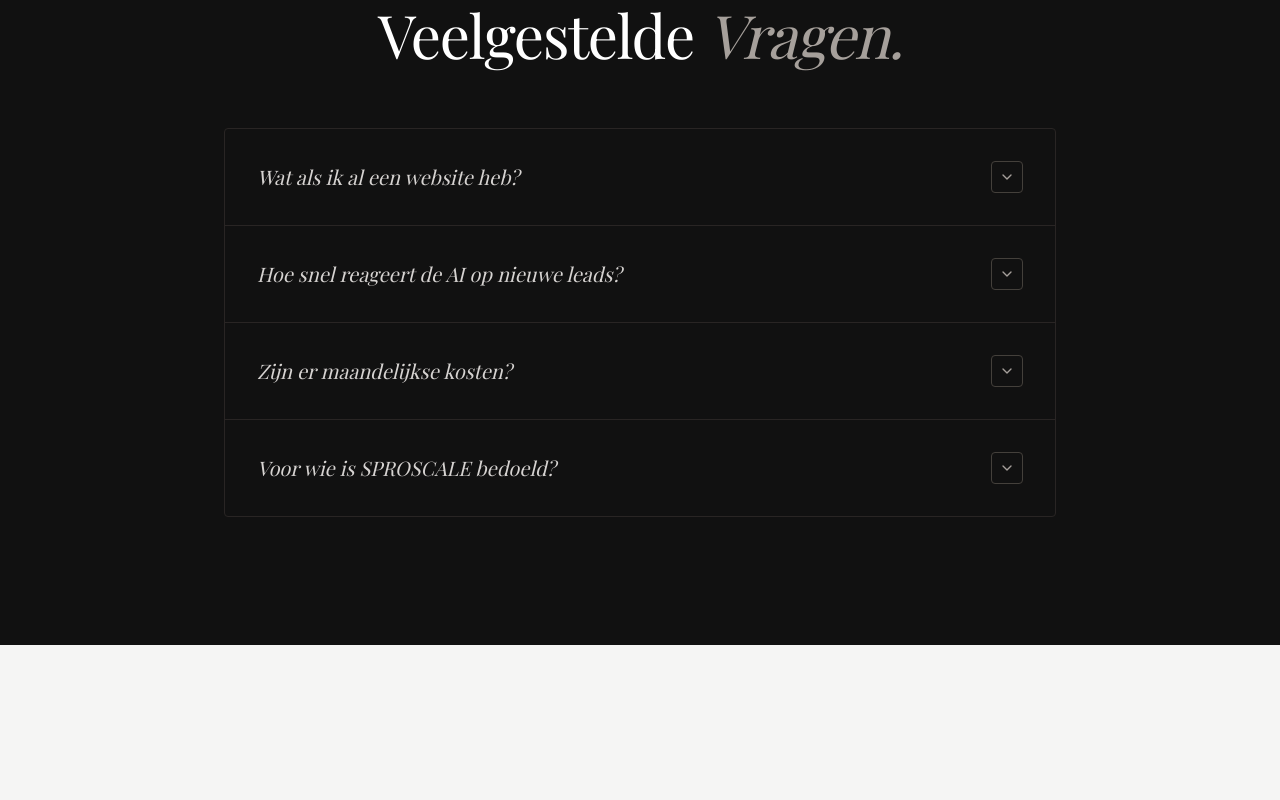
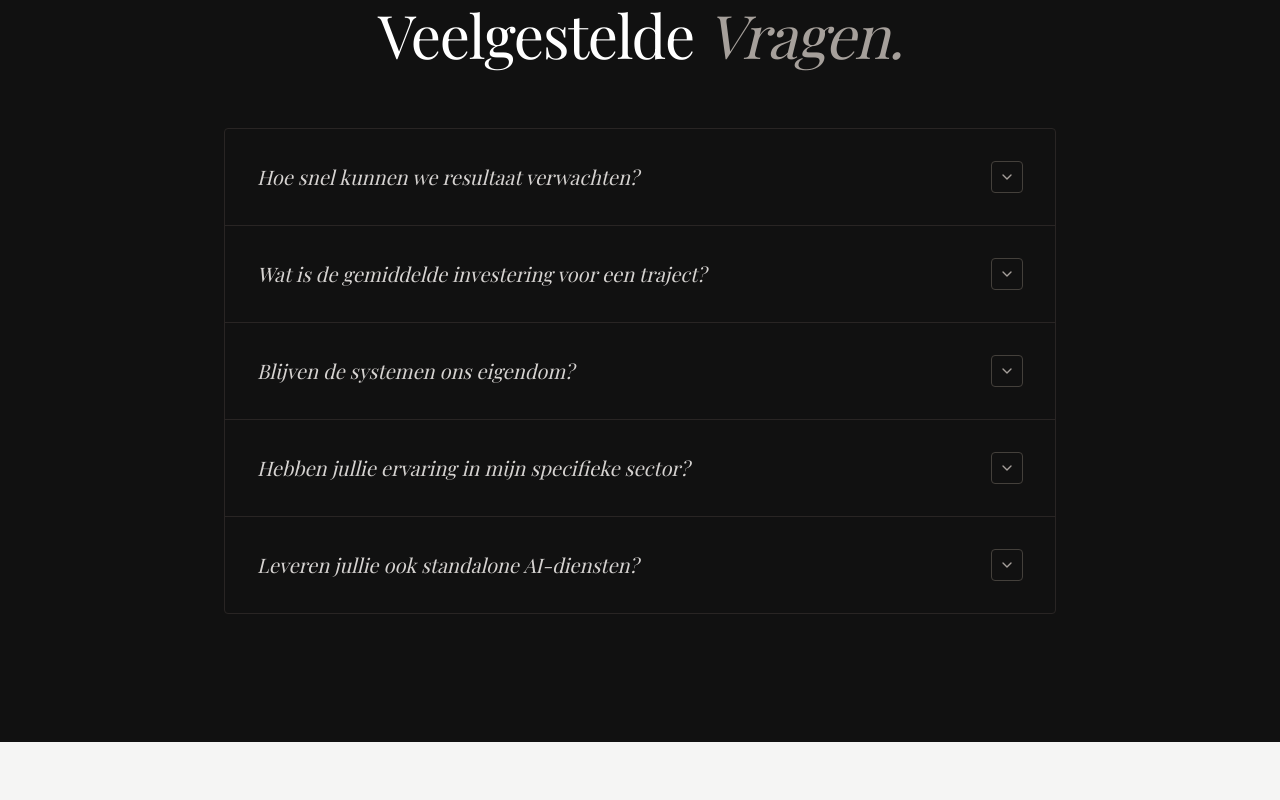
Before and after one commit to Jayjayspr/Sproscale, a Next.js app: page / in a window 1280 px wide. Shown: the part 3860-4660 px from the top of the page. Built offline with nearby package versions, Linux system fonts and the light colour scheme; no server answers; a web font is replaced by a local one.

Commit message:
FAQ update

```diff
--- a/app/page.tsx
+++ b/app/page.tsx
@@ -334,10 +334,11 @@ export default function SproscaleLandingPage() {
 
           <div className="border border-stone-800 rounded-sm divide-y divide-stone-800 bg-transparent">
             {[
-              { q: "Wat als ik al een website heb?", a: "Dan optimaliseren we deze of bouwen we een nieuwe, afhankelijk van de huidige prestaties en uw doelen." },
-              { q: "Hoe snel reageert de AI op nieuwe leads?", a: "Onze AI-systemen reageren doorgaans binnen 5 minuten, 24/7, om de kans op conversie te maximiseren." },
-              { q: "Zijn er maandelijkse kosten?", a: "Ja, we werken met transparante maandelijkse retainers voor doorlopende optimalisatie, hosting en AI-gebruik." },
-              { q: "Voor wie is SPROSCALE bedoeld?", a: "Voor ambitieuze B2B en MKB bedrijven die klaar zijn om serieus te schalen en bereid zijn te investeren in kwaliteit." }
+              { q: "Hoe snel kunnen we resultaat verwachten?", a: "Afhankelijk van de gekozen strategie zien we vaak de eerste verschuivingen in data binnen 4 tot 6 weken. Voor volledige schaalbaarheid en stabiele lead-flows rekenen we doorgaans op een traject van 3 maanden." },
+              { q: "Wat is de gemiddelde investering voor een traject?", a: "Onze trajecten zijn maatwerk en variëren per bedrijfsbehoefte. We werken met een instapmodel voor MKB tot uitgebreide enterprise-oplossingen. Tijdens een strategiegesprek geven we een exacte indicatie." },
+              { q: "Blijven de systemen ons eigendom?", a: "Zeker. Alle websites, AI-tools en marketingaccounts die we voor u opzetten, blijven volledig eigendom van uw organistie. Wij zijn slechts de architecten en beheerders." },
+              { q: "Hebben jullie ervaring in mijn specifieke sector?", a: "Hoewel we in diverse markten actief zijn, is onze methodiek sector-onafhankelijk. We focussen op de psychologie van de koper en de techniek, wat universeel werkt voor B2B groei." },
+              { q: "Leveren jullie ook standalone AI-diensten?", a: "Ja, wij bouwen ook specifieke AI-automatiseringen of chatbots voor bedrijven die hun huidige website willen behouden maar wel hun processen willen versnellen." }
             ].map((faq, index) => (
               <div key={index} className="group">
                 <button
```
